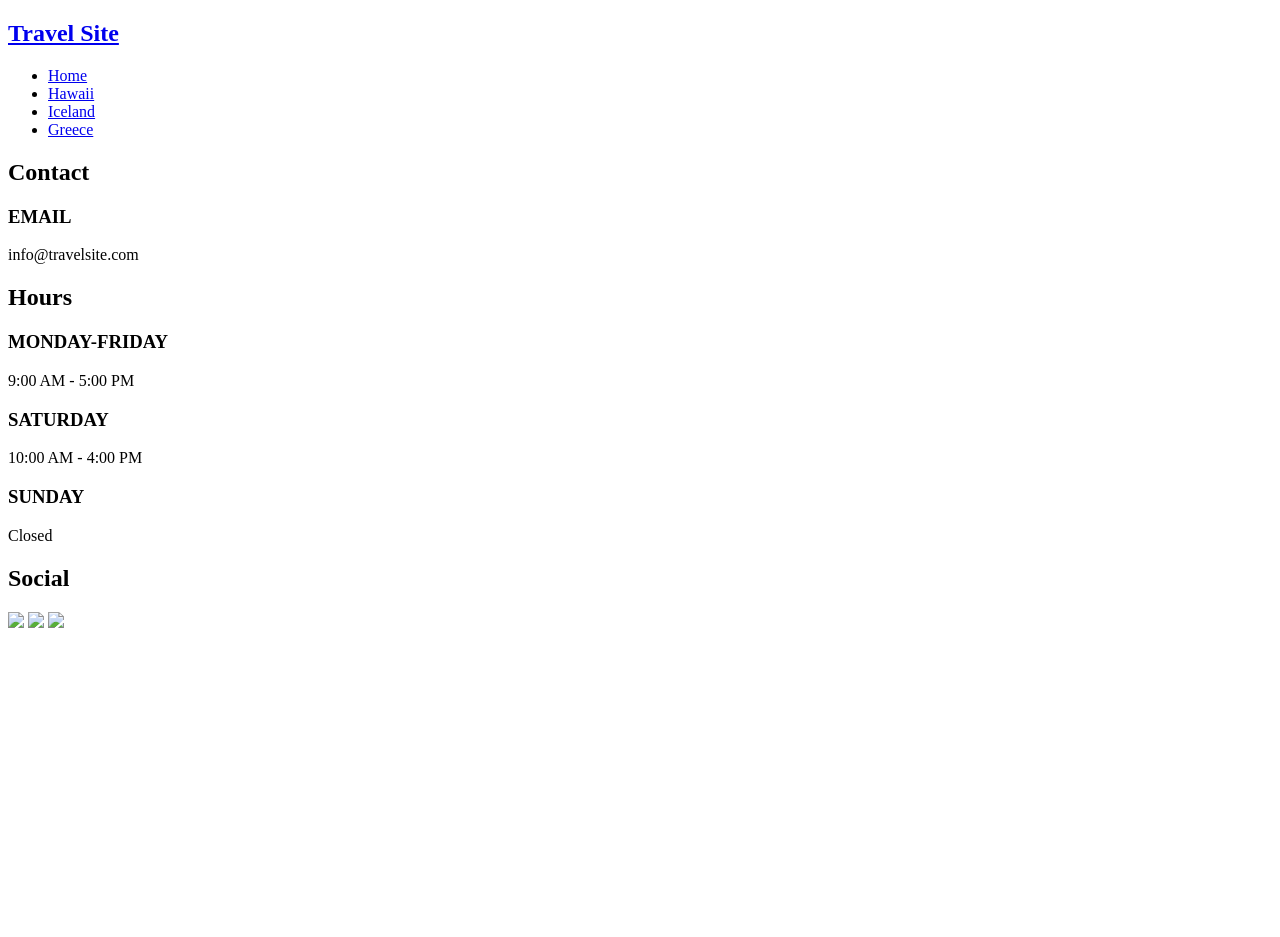
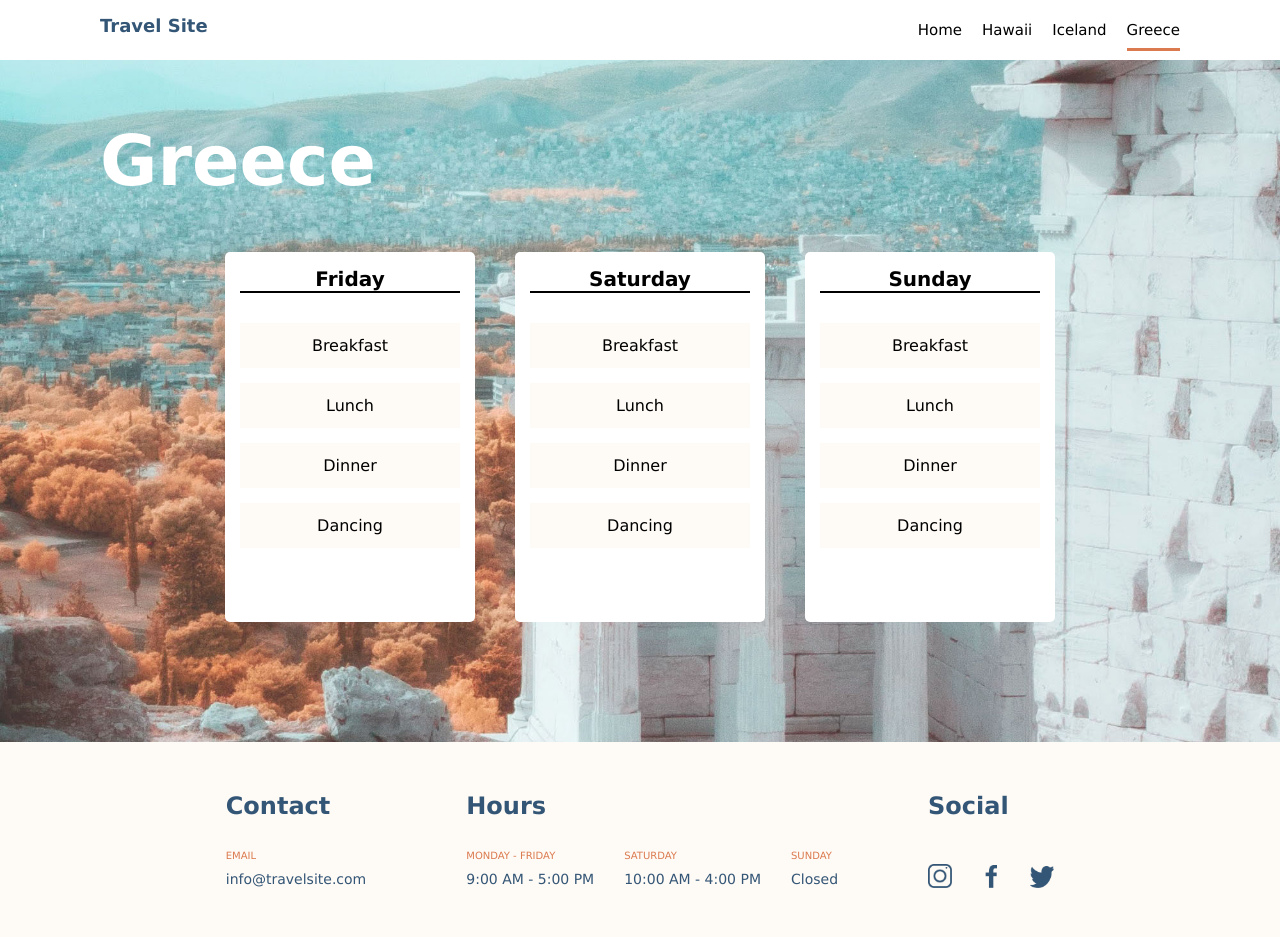
Before and after one commit to ARoibu/andrei-roibu-travelsite, a plain HTML site: page pages/greece.html in a window 1280 px wide. Before the commit the page ends 800 px from the top, so only its background shows below. Drawn offline with Linux system fonts and the light colour scheme.

Commit message:
styled all elements, added hover animations and a form page

```diff
--- a/css/destination.css
+++ b/css/destination.css
@@ -0,0 +1,54 @@
+.greece{
+    background-image: url(../assets/pictures/greece.jpg);
+    background-size: cover;
+    background-position: center;
+}
+.hawaii{
+    background-image: url(../assets/pictures/hawaii.jpg);
+    background-size: cover;
+    background-position: center;
+}
+.iceland{
+    background-image: url(../assets/pictures/iceland.jpg);
+    background-size: cover;
+    background-position: center;
+}
+.destination__card-row{
+    display: flex;
+    justify-content: center;
+    padding-bottom: 120px;
+}
+.destination__card{
+    background-color: #FFFFFF;
+    width: 250px;
+    height: 370px;
+    border-radius: 5px;
+    margin: 0 20px;
+    font-size: 21px;
+    font-weight: bold;
+}
+
+.destination__title{
+    color: #FFFFFF;
+    font-size: 70px;
+    padding: 120px 100px 50px 100px;
+}
+.destination__card--list{
+    list-style-type: none;
+    text-align: center;
+}
+.destination__card--activity{
+    font-size: 16px;
+    color: black;
+    font-weight: normal;
+    background-color: #fefaf5;
+    padding: 13px 0px ;
+    margin: 0 15px 15px 15px;
+}
+.destination__card--day{
+    color: black;
+    border-bottom: 2px solid black;
+    padding: 15px 20px 0 20px;
+    margin: 0px 15px 30px 15px;
+    font-size: 20px;
+}
--- a/css/global.css
+++ b/css/global.css
@@ -10,26 +10,39 @@
     display: flex;
     justify-content: space-between;
     margin-bottom: 20px;
-    margin-top: 10px;
+    padding-top: 10px;
+    position: fixed;
+    width: 100%;
+    height: 50px;
+    flex-wrap: wrap;
 
 }
 .nav__logo{
     text-decoration: none;
-    margin-left: 70px;
+    margin-left: 100px;
     font-size: 18px;
 }
 .nav__bar{
     display: flex;
-    margin-right: 70px;
+    margin-right: 100px;
     list-style-type: none;
     margin-top: 10px;
+    flex-wrap: wrap;
 
 }
 .nav__link{
-    padding-left: 20px;
+    margin-left: 20px;
     text-decoration: none;
     color: black;
     font-size: 15px;
+}
+.nav__link:hover{
+    border-bottom: 3px;
+    border-bottom-color: #DB7A4E;
+    border-bottom-style: solid;
+    padding-left: 0;
+    padding-bottom: 9px;
+    transition: .5s;
 }
 .nav__link--underline{
     border-bottom: 3px;
@@ -43,13 +56,13 @@
     display: flex;
     justify-content: center;
     padding-top: 50px;
+    flex-wrap: wrap;
 }
 .footer__hours{
     display: flex;
     align-items:flex-end;
-    margin-bottom: 50px;
-    margin-right: 60px;
-    margin-left: 100px;
+    margin: 0 60px 50px 100px;
+    flex-wrap: wrap;
 }
 .footer__subheading{
     font-size: 10px;
@@ -66,9 +79,7 @@
 }
 .footer__social-fb{
     width: 12px;
-    margin-top: 45px;
-    margin-left: 28px;
-    margin-right: 28px;
+    margin: 45px 28px 0 28px;
 }
 .footer__text{
     font-size: 14px;
--- a/pages/greece.html
+++ b/pages/greece.html
@@ -4,48 +4,83 @@
     <meta charset="UTF-8">
     <meta http-equiv="X-UA-Compatible" content="IE=edge">
     <meta name="viewport" content="width=device-width, initial-scale=1.0">
-    <title>Document</title>
+    <link rel="stylesheet" href="../css/global.css">
+    <link rel="stylesheet" href="../css/destination.css">
+  <title>Document</title>
 </head>
 <body>
     <header>
-        <nav>
-
-                <h1><a href="index.html">Travel Site</a></h1>
-
-            <ul>
-                <li><a href="index.html">Home</a></li>
-                <li><a href="pages/hawaii.html">Hawaii</a></li>
-                <li><a href="pages/iceland.html">Iceland</a></li>
-                <li><a href="pages/greece.html">Greece</a></li>
+        <nav class="nav">
+            <h1><a class="nav__logo" href="../index.html">Travel Site</a></h1>
+            <ul class="nav__bar">
+                <li><a class="nav__link" href="../index.html">Home</a></li>
+                <li><a class="nav__link" href="hawaii.html">Hawaii</a></li>
+                <li><a class="nav__link" href="iceland.html">Iceland</a></li>
+                <li><a class="nav__link nav__link--underline" href="greece.html">Greece</a></li>
             </ul>
         </nav>
     </header>
-
-    <footer>
-        <div>
+    <main>
+       <section class="greece">
+            <h2 class="destination__title">Greece</h2>
+            <div class="destination__card-row">
+                <div class="destination__card">
+                    <ul class="destination__card--list">
+                        <li class="destination__card--day">Friday</li>
+                        <li class="destination__card--activity">Breakfast</li>
+                        <li class="destination__card--activity">Lunch</li>
+                        <li class="destination__card--activity">Dinner</li>
+                        <li class="destination__card--activity">Dancing</li>
+                    </ul>
+                </div>
+                <div class="destination__card">
+                    <ul class="destination__card--list">
+                        <li class="destination__card--day">Saturday</li>
+                        <li class="destination__card--activity">Breakfast</li>
+                        <li class="destination__card--activity">Lunch</li>
+                        <li class="destination__card--activity">Dinner</li>
+                        <li class="destination__card--activity">Dancing</li>
+                    </ul>
+                </div>
+                <div class="destination__card">
+                    <ul class="destination__card--list">
+                        <li class="destination__card--day">Sunday</li>
+                        <li class="destination__card--activity">Breakfast</li>
+                        <li class="destination__card--activity">Lunch</li>
+                        <li class="destination__card--activity">Dinner</li>
+                        <li class="destination__card--activity">Dancing</li>
+                    </ul>
+                </div>
+            </div>
+       </section>
+    </main>
+    <footer class="footer">
+        <section>
             <h2>Contact</h2>
-            <h3>EMAIL</h3>
-            <p>info@travelsite.com</p>
-        </div>
-        <div>
-            <h2>Hours</h2>
-            <h3>MONDAY-FRIDAY</h3>
-            <p>9:00 AM - 5:00 PM</p>
-        </div>
-        <div>
-            <h3>SATURDAY</h3>
-            <p>10:00 AM - 4:00 PM</p>
-        </div>
-        <div>
-            <h3>SUNDAY</h3>
-            <p>Closed</p>
-        </div>
-        <div>
+            <h3 class="footer__subheading">EMAIL</h3>
+            <p class="footer__text">info@travelsite.com</p>
+        </section>
+        <section class="footer__hours">
+            <div class="footer__hours-margin">
+                <h2>Hours</h2>
+                <h3 class="footer__subheading">MONDAY - FRIDAY</h3>
+                <p class="footer__text">9:00 AM - 5:00 PM</p>
+            </div>
+            <div class="footer__hours-margin">
+                <h3 class="footer__subheading">SATURDAY</h3>
+                <p class="footer__text">10:00 AM - 4:00 PM</p>
+            </div>
+            <div class="footer__hours-margin">
+                <h3 class="footer__subheading">SUNDAY</h3>
+                <p class="footer__text">Closed</p>
+            </div>
+        </section>
+        <section>
             <h2>Social</h2>
-            <a href=""><img src="assets/icons/icon-instagram.png"></a>
-            <a href=""><img src="assets/icons/icon-facebook.png"></a>
-            <a href=""><img src="assets/icons/icon-twitter.png"></a>
-        </div>
+            <a href="https://www.instagram.com"><img class="footer__social-icon" src="../assets/icons/icon-instagram.png"></a>
+            <a href="https://www.facebook.com"><img class="footer__social-fb" src="../assets/icons/icon-facebook.png"></a>
+            <a href="https://www.twitter.com"><img class="footer__social-icon" src="../assets/icons/icon-twitter.png"></a>
+        </section>
     </footer>
 </body>
 </html>
```
Also changed, not shown: css/landing.css (+14 -4 lines), index.html (+10 -4 lines), pages/form.html (added, +72 -0 lines), pages/hawaii.html (+87 -0 lines), pages/iceland.html (+86 -0 lines).
